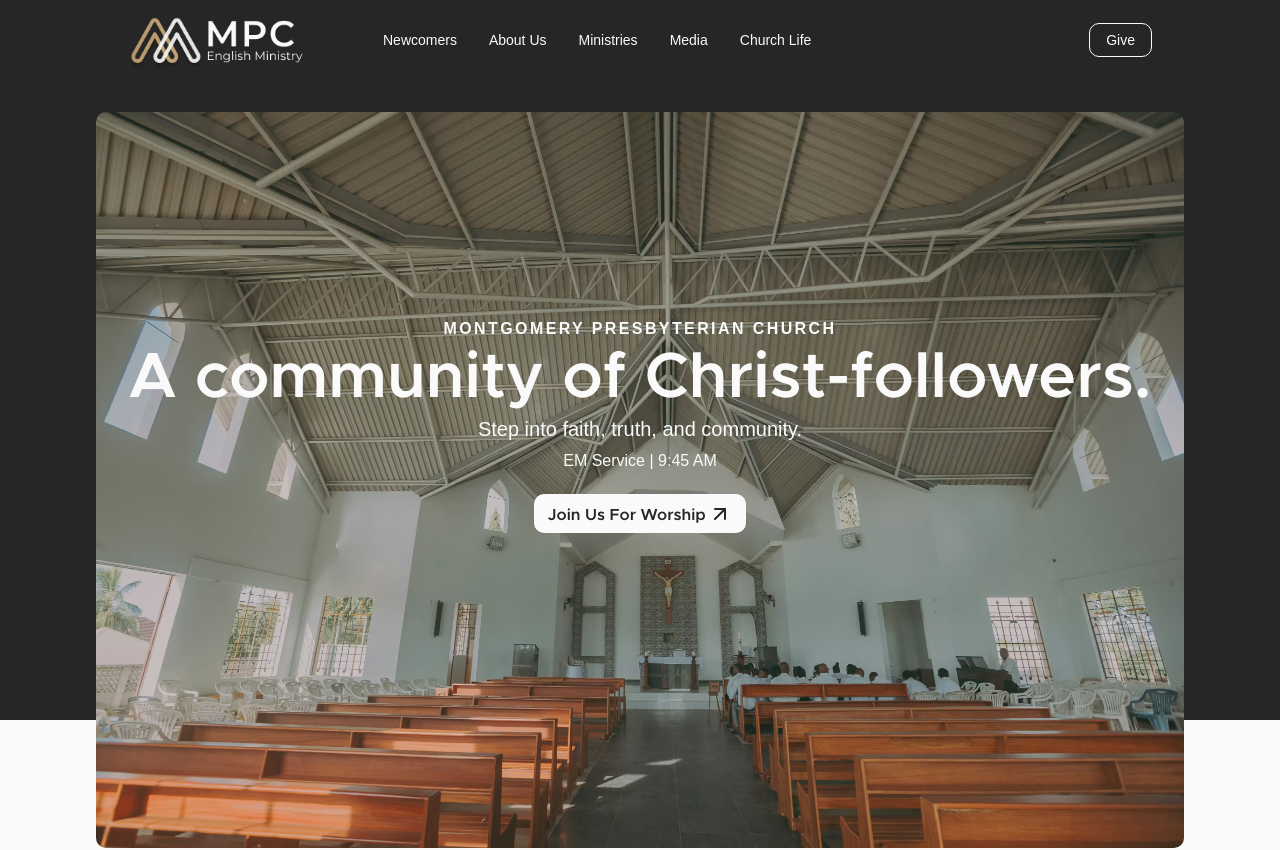
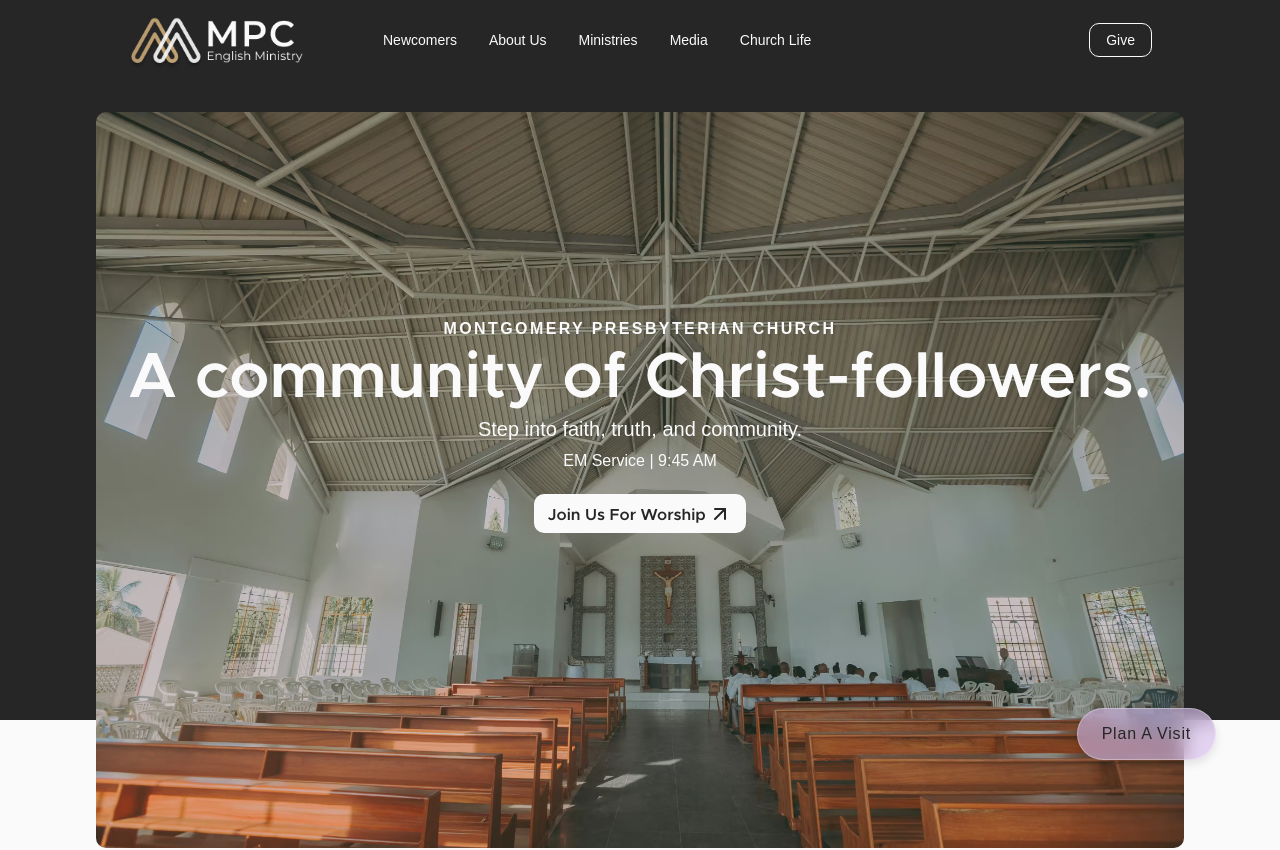
Before and after one commit to justindjsuh/mpc-em, a Next.js app: page / in a window 1280 px wide. Shown: the top 850 px of the page. Built offline with nearby package versions, Linux system fonts and the light colour scheme; no server answers; the database is empty; a web font is replaced by a local one.

Commit message:
added action btn

```diff
--- a/src/app/page.module.css
+++ b/src/app/page.module.css
@@ -170,6 +170,32 @@
   position: relative;
 }
 
+.planAVisit {
+  position: fixed;
+  right: 5%;
+  bottom: 5%;
+  background: rgba(212, 186, 236, 0.6);
+  backdrop-filter: blur(10px);
+  color: var(--font-color-dark);
+  padding: 1rem 1.5rem;
+  border-radius: 50rem;
+  font-weight: 500;
+  letter-spacing: 0.05rem;
+  border: 1px solid rgba(255, 255, 255, 0.3);
+  box-shadow: 0 4px 10px rgba(0, 0, 0, 0.1);
+  cursor: pointer;
+  transition:
+    background 0.3s ease,
+    box-shadow 0.3s ease;
+}
+
+.planAVisit:hover {
+  background: rgba(212, 186, 236, 0.8);
+  backdrop-filter: blur(15px);
+  box-shadow: 0 8px 25px rgba(212, 186, 236, 0.3);
+  transform: translateY(-3px);
+}
+
 /* Enable hover only on non-touch devices */
 @media (hover: hover) and (pointer: fine) {
   /* a.primary:hover {
--- a/src/app/page.tsx
+++ b/src/app/page.tsx
@@ -1,5 +1,7 @@
 'use client';
+import { motion } from 'framer-motion';
 import Head from 'next/head';
+import { useRouter } from 'next/navigation';
 import { useEffect } from 'react';
 import styles from './page.module.css';
 import FeaturedEvents from './ui/Landing/FeaturedEvents/FeaturedEvents';
@@ -11,9 +13,15 @@ import Layout from './ui/Layout/Layout';
 import NewsletterSignup from './ui/SharedComponents/NewsletterSignup/NewsletterSignup';
 
 export default function Home() {
+  const router = useRouter();
+
   useEffect(() => {
     window.scrollTo(0, 0);
   }, []);
+
+  const handleNavigation = () => {
+    router.push('/visitor-information');
+  };
 
   return (
     <>
@@ -39,6 +47,21 @@ export default function Home() {
         <FeaturedEvents />
         <RecentSermon />
         <NewsletterSignup />
+        <motion.div
+          className={styles.planAVisit}
+          onClick={handleNavigation}
+          initial={{ opacity: 0, y: 50, scale: 0.95 }}
+          animate={{ opacity: 1, y: 0, scale: 1 }}
+          transition={{
+            delay: 1,
+            type: 'spring',
+            stiffness: 100, // Makes it feel bouncy yet controlled
+            damping: 15, // Slows it down for a smooth finish
+            mass: 0.75, // Reduces abrupt movement
+          }}
+        >
+          Plan A Visit
+        </motion.div>
       </Layout>
     </>
   );
--- a/src/app/ui/Landing/HeroView.tsx
+++ b/src/app/ui/Landing/HeroView.tsx
@@ -17,7 +17,7 @@ const HeroView: React.FC = () => {
         className={styles.heroTitle}
         initial={{ opacity: 0, y: 10 }}
         animate={{ opacity: 1, y: 0 }}
-        transition={{ delay: 0.8, duration: 0.6, ease: 'easeOut' }}
+        transition={{ delay: 0.5, duration: 0.6, ease: 'easeOut' }}
         style={{ position: 'absolute', top: '30%', left: '0', transform: 'translate(-50%, -50%)', zIndex: 1 }}
       >
         <h1>MONTGOMERY PRESBYTERIAN CHURCH</h1>
```
